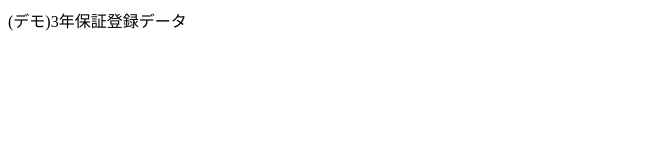
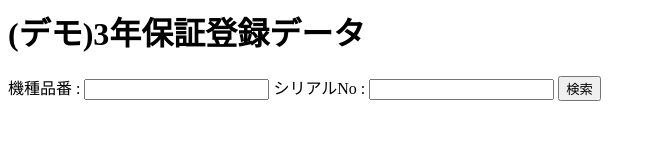
Before and after one commit to yfujii01/DEMO_SITE_20221024, a plain HTML site: page index.html in a window 1280 px wide. Shown: the whole page, without its empty margins (0-656 px from the left). Drawn offline with Linux system fonts and the light colour scheme.

Commit message:
Update index.html

```diff
--- a/index.html
+++ b/index.html
@@ -1 +1,2 @@
-(デモ)3年保証登録データ
+<h1>(デモ)3年保証登録データ</h1>
+<div>機種品番 : <input type="text"/> シリアルNo : <input type="text"/> <button>検索</button></div>
```
